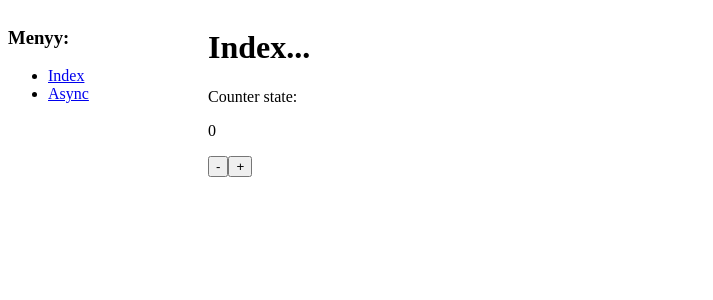
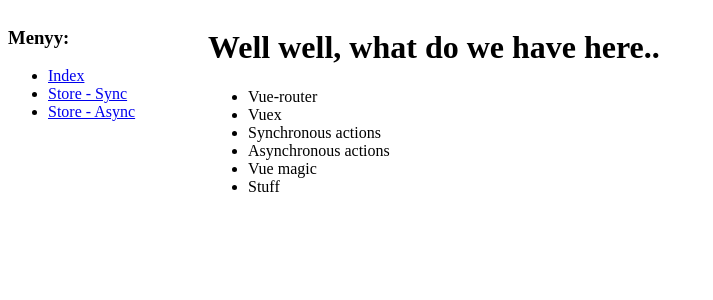
Before and after one commit to teemuteemu/vue_basics, a Vue app: page / in a window 1280 px wide. Shown: the top 300 px of the page, without its empty margins (0-713 px from the left). Built offline with nearby package versions, Linux system fonts and the light colour scheme.

Commit message:
Separating code

```diff
--- a/src/components/Async.vue
+++ b/src/components/Async.vue
@@ -16,10 +16,6 @@
 <script>
 export default {
   name: 'async',
-  data () {
-    return {
-    }
-  },
   created () {
     this.$store.dispatch('fetchData');
   },
--- a/src/components/Index.vue
+++ b/src/components/Index.vue
@@ -1,21 +1,33 @@
 <template>
   <div class="index">
     <h1>{{ msg }}</h1>
-    <counter controls></counter>
+
+    <ul>
+      <li v-for="feature in features">
+        {{ feature }}
+      </li>
+    </ul>
   </div>
 </template>
 
 <script>
-import Counter from './Counter';
+// import Counter from './Counter';
 
 export default {
   name: 'index',
   components: {
-    Counter
   },
   data () {
     return {
-      msg: 'Index...'
+      msg: 'Well well, what do we have here..',
+      features: [
+        'Vue-router',
+        'Vuex',
+        'Synchronous actions',
+        'Asynchronous actions',
+        'Vue magic',
+        'Stuff'
+      ]
     }
   }
 }
--- /dev/null
+++ b/src/components/Sync.vue
@@ -0,0 +1,15 @@
+<template>
+  <div class="sync">
+    <counter controls></counter>
+  </div>
+</template>
+
+<script>
+import Counter from './Counter';
+
+export default {
+  components: {
+    Counter
+  }
+};
+</script>
--- a/src/routes.js
+++ b/src/routes.js
@@ -1,4 +1,5 @@
 import Index from './components/Index';
+import Sync from './components/Sync';
 import Async from './components/Async';
 
 export default [
@@ -8,8 +9,13 @@ export default [
     component: Index
   },
   {
-    path: '/foo',
-    label: 'Async',
+    path: '/sync',
+    label: 'Store - Sync',
+    component: Sync
+  },
+  {
+    path: '/async',
+    label: 'Store - Async',
     component: Async
   }
 ];
```
